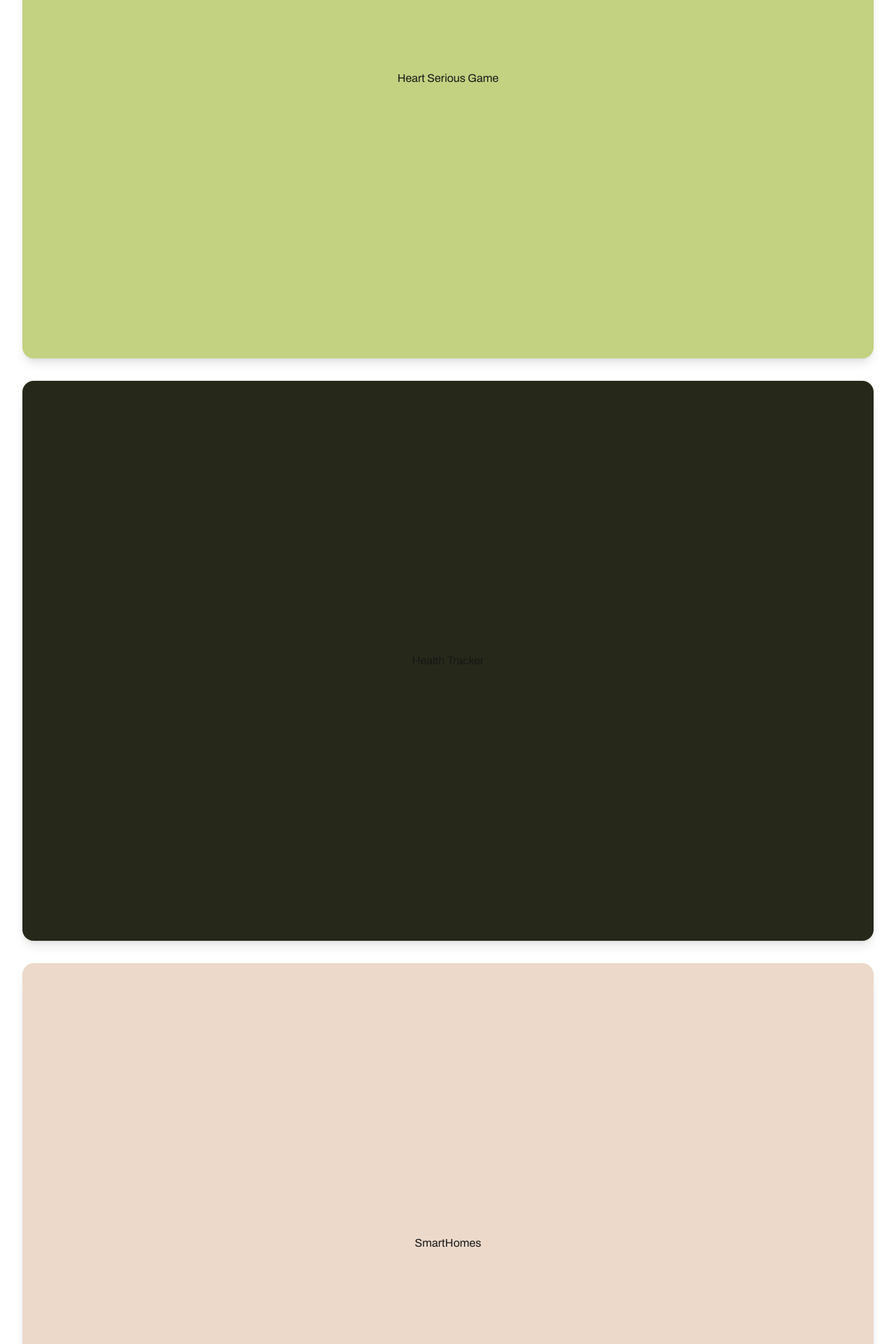
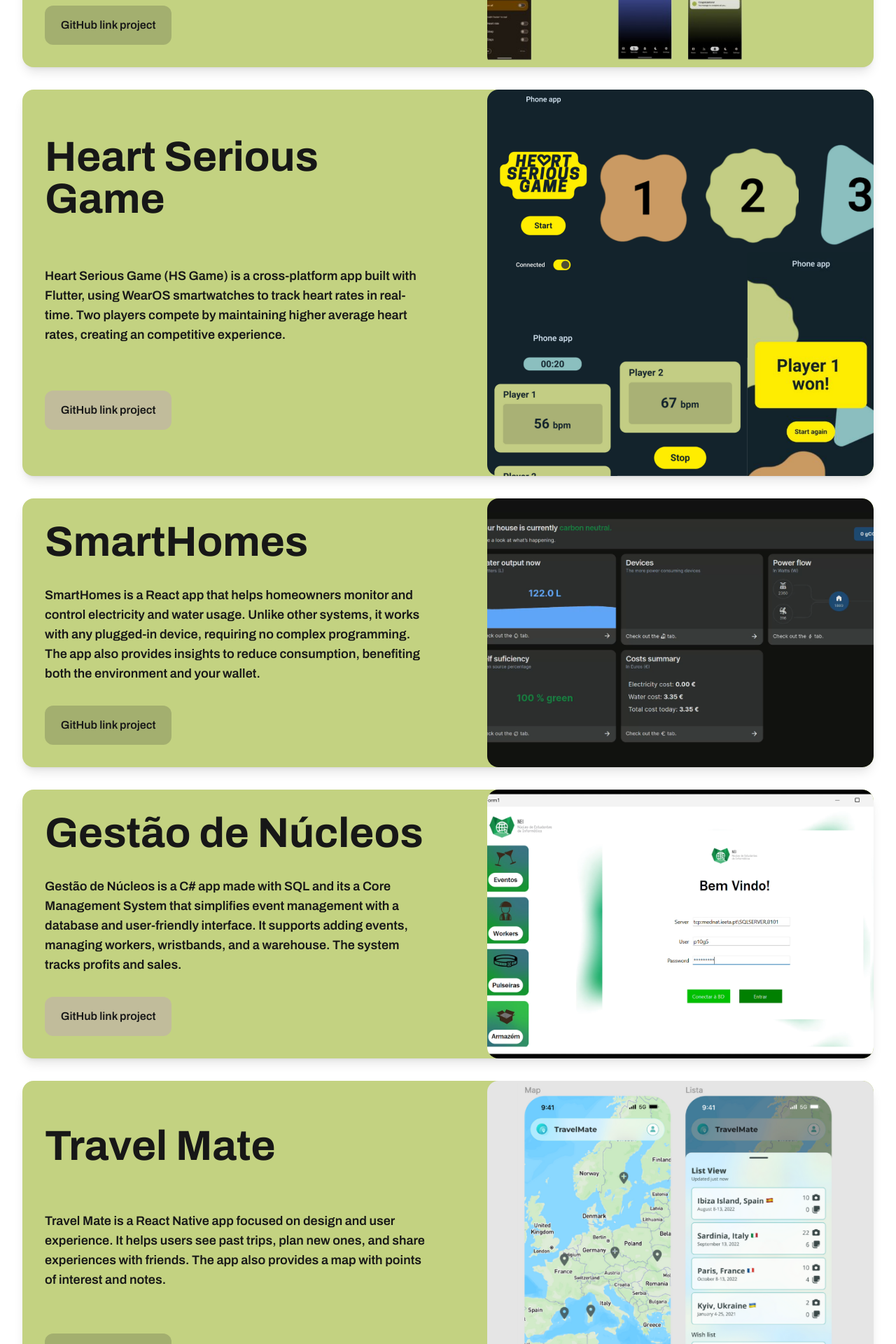
Before and after one commit to falcaodiogo/falcaodiogo.github.io, a Next.js app in the folder portfolio/: page /university in a window 1280 px wide. Shown: the part 440-2360 px from the top of the page at 70% size. Built offline with nearby package versions, Linux system fonts and the light colour scheme.

Commit message:
Navbar smooth scrool implemantation

```diff
--- a/portfolio/app/components/navBar.tsx
+++ b/portfolio/app/components/navBar.tsx
@@ -7,22 +7,22 @@
     <ul className="bg-secondary font-semibold w-full h-1/4 p-8 rounded-2xl shadow-lg flex justify-evenly space-x-4">
       <li>
         <Link
+          to="health-tracker"
+          smooth={true}
+          duration={600}
+          className="cursor-pointer"
+        >
+          Health Tracker
+        </Link>
+      </li>
+      <li>
+        <Link
           to="heart-game"
           smooth={true}
           duration={600}
           className="cursor-pointer"
         >
           Heart Serious Game
-        </Link>
-      </li>
-      <li>
-        <Link
-          to="health-tracker"
-          smooth={true}
-          duration={600}
-          className="cursor-pointer"
-        >
-          Health Tracker
         </Link>
       </li>
       <li>
--- /dev/null
+++ b/portfolio/app/components/projectsCard.tsx
@@ -0,0 +1,61 @@
+"use client";
+
+import { motion } from "framer-motion";
+import Image, { StaticImageData } from "next/image";
+import { Element } from "react-scroll";
+
+const ProjectsCard = ({
+  name,
+  description,
+  link,
+  image,
+  bgColor = "bg-primary",
+  buttonColor = "bg-variant",
+}: {
+  name: string;
+  description: string;
+  link: string;
+  image: StaticImageData;
+  bgColor?: string;
+  buttonColor?: string;
+}) => {
+  return (
+    <motion.div
+      initial={{ opacity: 0 }}
+      whileInView={{ opacity: 1 }}
+      viewport={{ amount: "some" }}
+    >
+      <div
+        className={`relative ${bgColor} grid grid-cols-1 md:grid-cols-2 space-x-14 font-bold w-full h-5/6 rounded-2xl shadow-lg overflow-hidden`}
+      >
+        <div className="flex flex-col justify-evenly space-y-8 z-10 p-8">
+          <div className="text-6xl">{name}</div>
+          <div className="text-lg font-semibold">{description}</div>
+          <div
+            className={`${buttonColor} text-foreground font-semibold p-4 rounded-xl hover:brightness-110 transition-colors duration-300 w-1/3 self-start`}
+          >
+            <a href={link} target="_blank" rel="noreferrer">
+              <h1 className="text-center">GitHub link project</h1>
+            </a>
+          </div>
+        </div>
+
+        <div className="relative">
+          <Image
+            src={image}
+            alt={name}
+            priority
+            className="w-full h-full object-cover rounded-2xl"
+            width={600}
+            height={400}
+          />
+          <div
+            className={`absolute inset-0 bg-gradient-to-r from-${bgColor.replace("bg-", "")} via-transparent to-transparent`}
+          ></div>
+        </div>
+      </div>
+    </motion.div>
+  );
+};
+
+export default ProjectsCard;
--- a/portfolio/app/university/page.tsx
+++ b/portfolio/app/university/page.tsx
@@ -1,9 +1,14 @@
 "use client";
 
-import React from "react";
 import PageWrapper from "../utils/pageWrapper";
-import { Link, Element } from "react-scroll";
 import NavBar from "../components/navBar";
+import HealthTracker from "../assets/healthTracker/healthTracker.png";
+import NEIImage from "../assets/gestaoNucleos/Loggin.png";
+import SmartHomes from "../assets/smartHomes/Home.png";
+import HSG from "../assets/heartSeriousGame/hsg.png";
+import ProjectsCard from "../components/projectsCard";
+import TravelMate from "../assets/travelMate/image.png";
+import { Element } from "react-scroll";
 
 const UniversityPage = () => {
   return (
@@ -13,35 +18,48 @@
       </nav>
 
       <div className="font-archivo w-full p-4 space-y-4 md:space-y-8 md:p-8">
-        <Element
-          name="heart-game"
-          className="bg-primary w-full h-dvh p-8 rounded-2xl shadow-lg flex items-center justify-center"
-        >
-          Heart Serious Game
+        <Element name="health-tracker">
+          <ProjectsCard
+            name="Health Tracker"
+            description="Health Tracker is a Kotlin app for Android and WearOS designed to monitor health metrics in real time using the HealthConnect API.
+      The app features step tracking, calorie monitoring, exercise planning, and sleep tracking. The WearOS version complements it with immediate feedback during physical activities."
+            link="https://github.com/falcaodiogo/Projeto2-ICM"
+            image={HealthTracker}
+          />
         </Element>
-        <Element
-          name="health-tracker"
-          className="bg-terciary w-full h-dvh p-8 rounded-2xl shadow-lg flex items-center justify-center"
-        >
-          Health Tracker
+        <Element name="heart-game">
+          <ProjectsCard
+            name="Heart Serious Game"
+            description="Heart Serious Game (HS Game) is a cross-platform app built with Flutter, using WearOS smartwatches to track heart rates in real-time. Two players compete by maintaining higher average heart rates, creating an competitive experience."
+            link="https://github.com/falcaodiogo/Projeto1-ICM"
+            image={HSG}
+            buttonColor="bg-secondary"
+          />
         </Element>
-        <Element
-          name="smart-homes"
-          className="bg-surface w-full h-dvh p-8 rounded-2xl shadow-lg flex items-center justify-center"
-        >
-          SmartHomes
+        <Element name="smart-homes">
+          <ProjectsCard
+            name="SmartHomes"
+            description="SmartHomes is a React app that helps homeowners monitor and control electricity and water usage. Unlike other systems, it works with any plugged-in device, requiring no complex programming. The app also provides insights to reduce consumption, benefiting both the environment and your wallet."
+            link="https://github.com/falcaodiogo/Projeto-IES"
+            image={SmartHomes}
+          />
         </Element>
-        <Element
-          name="gestao-nucleos"
-          className="bg-secondary w-full h-dvh p-8 rounded-2xl shadow-lg flex items-center justify-center"
-        >
-          Gestão de Núcleos
+        <Element name="gestao-nucleos">
+          <ProjectsCard
+            name="Gestão de Núcleos"
+            description="Gestão de Núcleos is a C# app made with SQL and its a Core Management System that simplifies event management with a database and user-friendly interface. It supports adding events, managing workers, wristbands, and a warehouse. The system tracks profits and sales."
+            link="https://github.com/falcaodiogo/Projeto-Base-de-Dados"
+            image={NEIImage}
+            buttonColor="bg-secondary"
+          />
         </Element>
-        <Element
-          name="travel-mate"
-          className="bg-variant w-full h-dvh p-8 rounded-2xl shadow-lg flex items-center justify-center"
-        >
-          TravelMate
+        <Element name="travel-mate">
+          <ProjectsCard
+            name="Travel Mate"
+            description="Travel Mate is a React Native app focused on design and user experience. It helps users see past trips, plan new ones, and share experiences with friends. The app also provides a map with points of interest and notes."
+            link="https://github.com/falcaodiogo/Projeto-TravelMate-IHC?tab=readme-ov-file"
+            image={TravelMate}
+          />
         </Element>
       </div>
     </PageWrapper>
--- a/portfolio/app/utils/pageWrapper.tsx
+++ b/portfolio/app/utils/pageWrapper.tsx
@@ -9,6 +9,7 @@
       initial={{ opacity: 0 }}
       animate={{ opacity: 1 }}
       transition={{ duration: 0.3 }}
+      className="scroll-smooth"
     >
       {children}
     </motion.div>
```
